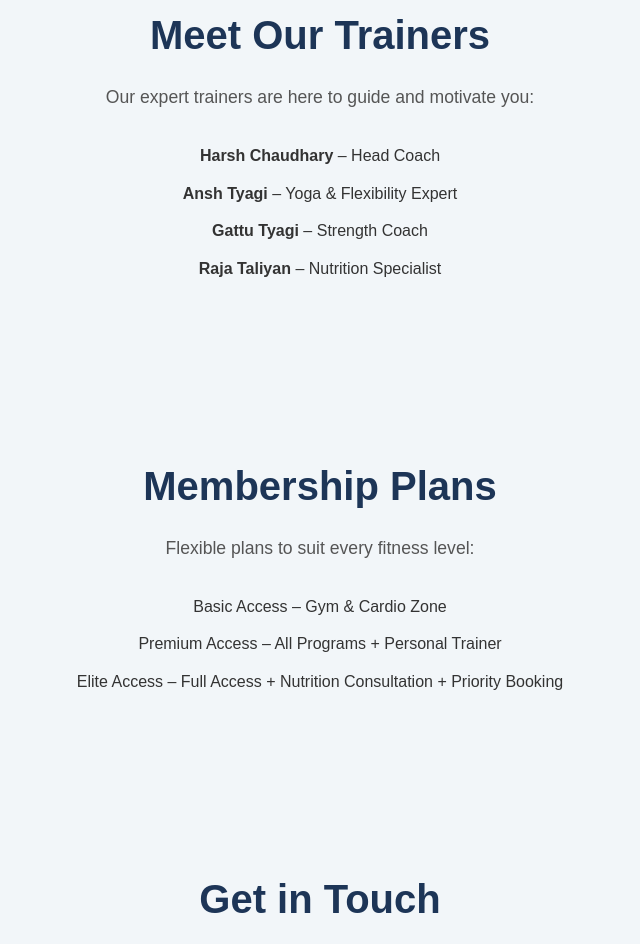
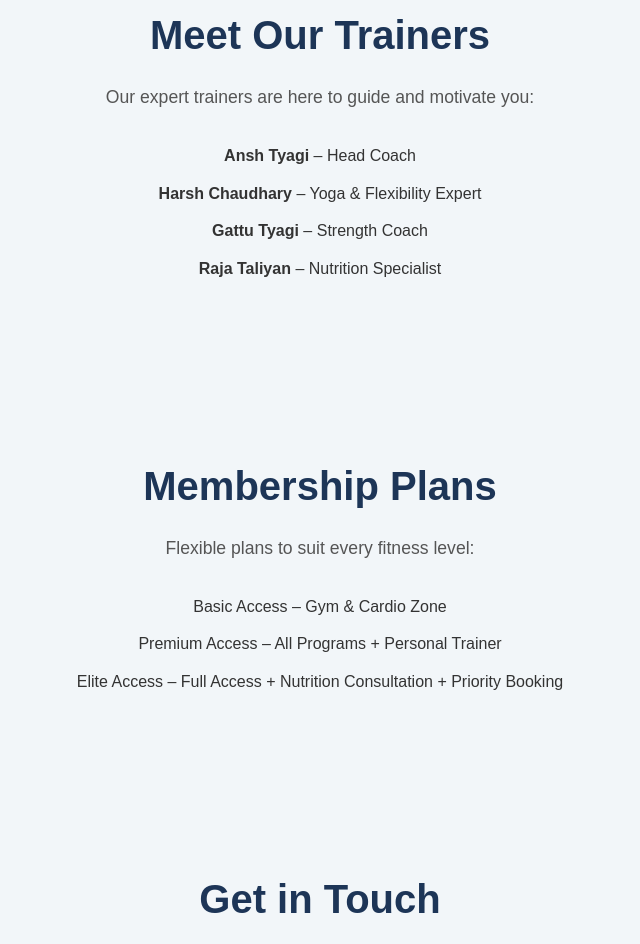
Before and after one commit to Anshtyagi007-ux/PRODIGY_WD_01, a plain HTML site: page index.html in a window 1280 px wide. Shown: the part 1340-2284 px from the top of the page, without its empty margins (320-960 px from the left). Drawn offline with Linux system fonts and the light colour scheme.

Commit message:
Update index.html

```diff
--- a/index.html
+++ b/index.html
@@ -54,8 +54,8 @@
     <h2>Meet Our Trainers</h2>
     <p>Our expert trainers are here to guide and motivate you:</p>
     <ul>
-      <li><strong>Harsh Chaudhary</strong> – Head Coach</li>
-      <li><strong>Ansh Tyagi</strong> – Yoga & Flexibility Expert</li>
+      <li><strong>Ansh Tyagi</strong> – Head Coach</li>
+      <li><strong>Harsh Chaudhary</strong> – Yoga & Flexibility Expert</li>
       <li><strong>Gattu Tyagi</strong> – Strength Coach</li>
       <li><strong>Raja Taliyan</strong> – Nutrition Specialist</li>
     </ul>
```
